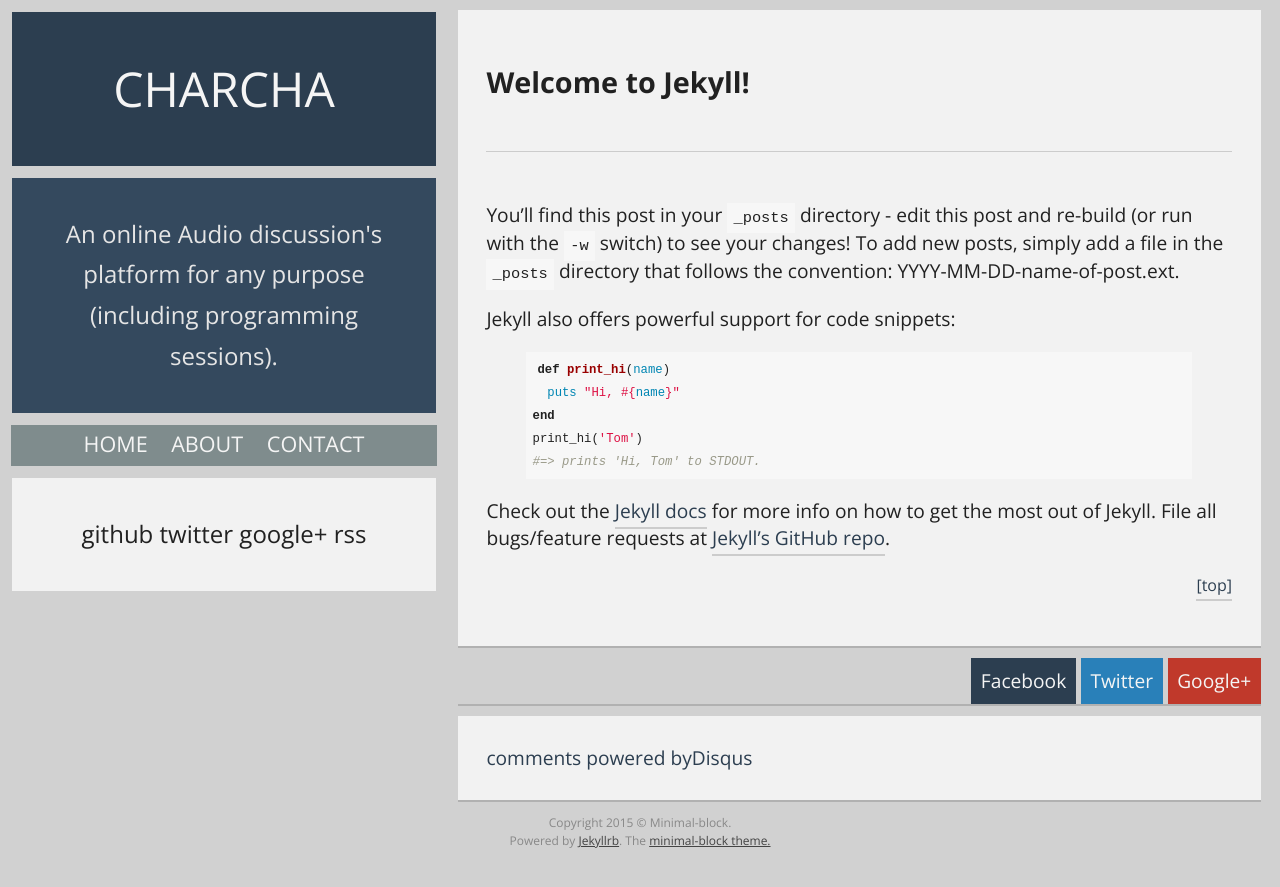
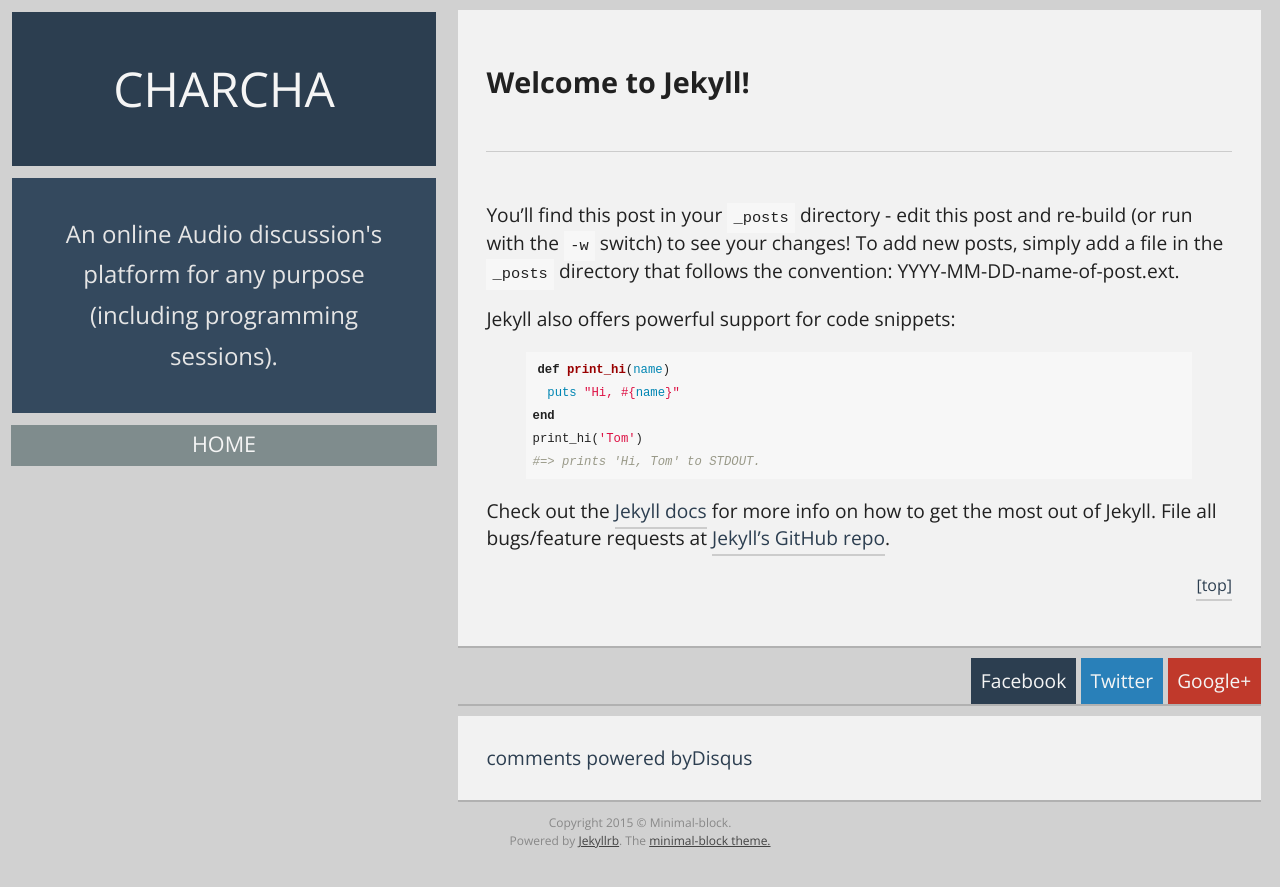
Before and after one commit to charcha/charcha, a Jekyll site: the page built from _posts/2015-01-02-welcome-to-jekyll.md, in a window 1280 px wide. Shown: the top 887 px of the page. Built offline with Jekyll 4.4.1, drawn with Linux system fonts in a browser that asks for light colours; Markdown is read by kramdown in place of the engine named in the settings; comment, search, counter and statistics services are not loaded.

Commit message:
Removed unwanted contacts

```diff
--- a/_layouts/default.html
+++ b/_layouts/default.html
@@ -38,16 +38,8 @@
 
         <nav class="module main-menu color-4">
             <a href="{{ site.url }}/">Home</a>
-            <a href="{{ site.url }}/about/">About</a>
-            <a href="{{ site.url }}/contact/">Contact</a>
         </nav>
 
-        <div class="module links color-3">
-            <a href="https://github.com/{{ site.github }}" title="Profile in Github" target="_blank">github</a>
-            <a href="https://twitter.com/{{ site.twitter }}" title="Profile in Twitter" target="_blank">twitter</a>
-            <a href="https://plus.google.com/{{ site.google }}" title="Profile in Google+" target="_blank">Google+</a>
-            <a href="{{ site.url }}/feed.xml" title="Suscribe to RSS" target="_blank">rss</a>
-        </div>
 
     </header>
 
```
